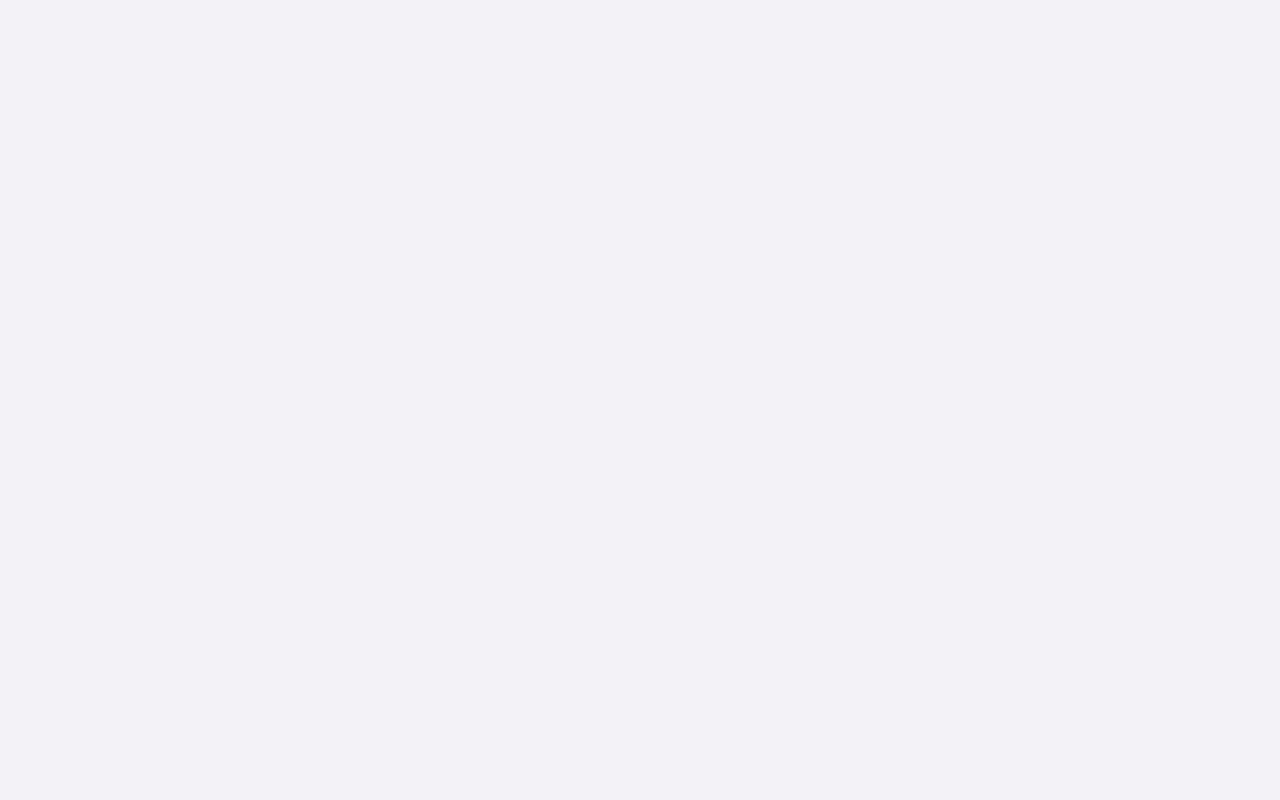
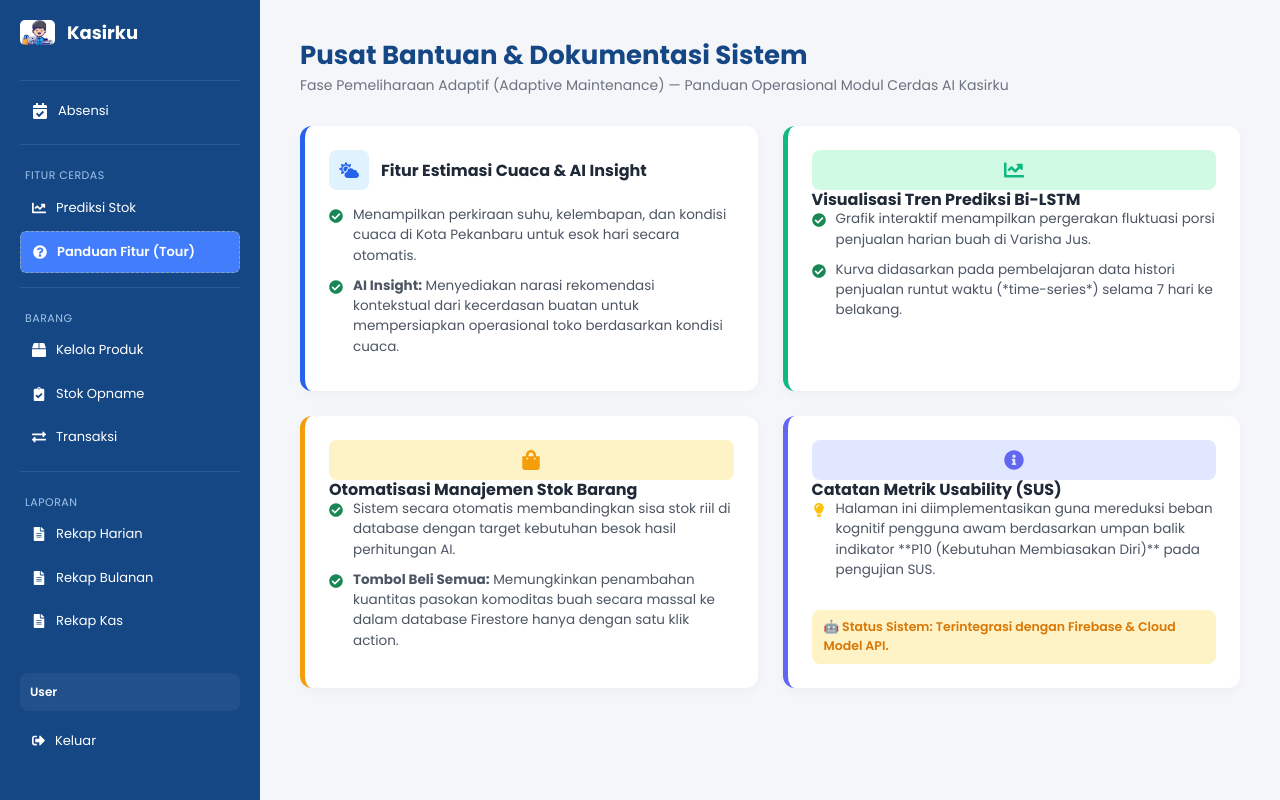
Before and after one commit to bimaaidil/FRONTEND-KASIRKU, a React (Vite) app: page /panduan in a window 1280 px wide. Before the commit this address had no page. Built offline with nearby package versions, Linux system fonts and the light colour scheme.

Commit message:
perubahan8

```diff
--- a/src/App.jsx
+++ b/src/App.jsx
@@ -24,6 +24,9 @@ import RekapKas from './pages/RekapKas';
 import DetailKas from './pages/DetailKas';
 import PrediksiStok from './pages/PrediksiStok';
 import StokOpname from './pages/StokOpname';
+
+// --- PERBAIKAN: IMPORT HALAMAN PANDUAN FITUR ADAPTIF ---
+import PanduanFitur from './pages/PanduanFitur';
 
 // Komponen Pembantu: Memastikan layar kembali ke atas setiap pindah halaman
 // Ini membantu pemicuan useEffect di halaman Transaksi agar lebih akurat
@@ -62,6 +65,9 @@ function App() {
         <Route path="/stok-opname" element={<StokOpname />} />
         <Route path="/prediksi" element={<PrediksiStok />} />
 
+        {/* --- PERBAIKAN: ROUTE KHUSUS MENU PANDUAN PEMELIHARAAN ADAPTIF --- */}
+        <Route path="/panduan" element={<PanduanFitur />} />
+
         {/* Point of Sale (POS) System */}
         <Route path="/transaksi" element={<Transaksi />} />
         <Route path="/keranjang" element={<Keranjang />} />
--- a/src/components/Sidebar.jsx
+++ b/src/components/Sidebar.jsx
@@ -46,17 +46,9 @@ const Sidebar = () => {
     if (isMobile) setIsOpen(false); // Otomatis tutup sidebar di HP setelah menu diklik
   };
 
-  // --- INTEGRASI PEMELIHARAAN ADAPTIF: FUNGSI RESET TUR PANDUAN CEPAT ---
+  // --- PERBAIKAN MUTLAK: MENGARAHKAN LANGSUNG KE HALAMAN DOKUMENTASI BARU (AMAN 100%) ---
   const handleTriggerTourGuide = () => {
-    // Memaksa reload state tour guide dengan menghapus penanda memori lokal (jika ada)
-    // dan langsung mengarahkan dosen ke halaman Prediksi Stok
-    localStorage.removeItem('hasRunPredictionTour');
-    handleNavigation('/prediksi');
-
-    // Memberikan pemicu event global agar dibaca oleh window listener halaman prediksi
-    setTimeout(() => {
-      window.dispatchEvent(new Event('startPredictionTour'));
-    }, 500);
+    handleNavigation('/panduan');
   };
 
   const handleLogout = async () => {
@@ -236,11 +228,11 @@ const Sidebar = () => {
           <FaChartLine size={14} /> <span>Prediksi Stok</span>
         </div>
 
-        {/* INTEGRASI AKSI PEMELIHARAAN ADAPTIF: MEMASUKKAN MENU RESET TOUR DI BAWAH PREDIKSI STOK */}
+        {/* MENU PEMELIHARAAN ADAPTIF AKAN MENJADI AKTIF JIKA SEWAKTU-WAKTU DIKLIK */}
         <div
-          style={styles.adaptiveHelpMenu}
+          style={isActive('/panduan') ? {...styles.adaptiveHelpMenu, backgroundColor: '#427dfc', color: 'white'} : styles.adaptiveHelpMenu}
           onClick={handleTriggerTourGuide}
-          title="Klik untuk memulai ulang panduan interaktif halaman prediksi AI"
+          title="Klik untuk melihat dokumentasi panduan fitur adaptif sistem"
         >
           <FaQuestionCircle size={14} /> <span>Panduan Fitur (Tour)</span>
         </div>
--- /dev/null
+++ b/src/pages/PanduanFitur.jsx
@@ -0,0 +1,125 @@
+// src/pages/PanduanFitur.jsx
+import React, { useState } from 'react';
+import Sidebar from '../components/Sidebar';
+import {
+  FaChartLine,
+  FaCloudSun,
+  FaShoppingBag,
+  FaInfoCircle,
+  FaLightbulb,
+  FaCheckCircle
+} from 'react-icons/fa';
+
+const PanduanFitur = () => {
+  const [isMobile] = useState(window.innerWidth <= 768);
+
+  const styles = {
+    container: { display: 'flex', minHeight: '100vh', backgroundColor: '#F5F6FA', fontFamily: "'Poppins', sans-serif" },
+    mainContent: {
+      marginLeft: isMobile ? '0px' : '260px',
+      flex: 1,
+      padding: isMobile ? '80px 20px 40px 20px' : '40px 40px',
+      backgroundColor: '#F5F6FA'
+    },
+    header: { marginBottom: '30px' },
+    title: { fontSize: '26px', fontWeight: 'bold', color: '#154784', margin: 0 },
+    subtitle: { fontSize: '14px', color: '#6b7280', marginTop: '4px' },
+    grid: { display: 'grid', gridTemplateColumns: isMobile ? '1fr' : '1fr 1fr', gap: '25px' },
+    card: { backgroundColor: 'white', borderRadius: '12px', padding: '24px', boxShadow: '0 4px 12px rgba(0,0,0,0.03)', borderLeft: '5px solid #2563eb' },
+    cardHeader: { display: 'flex', alignItems: 'center', gap: '12px', marginBottom: '15px' },
+    cardTitle: { fontSize: '16px', fontWeight: 'bold', color: '#1f2937', margin: 0 },
+    iconWrapper: { backgroundColor: '#e0f2fe', color: '#2563eb', padding: '10px', borderRadius: '8px', display: 'flex', alignItems: 'center', justifyContent: 'center' },
+    stepList: { paddingLeft: '0', listStyleType: 'none', margin: 0 },
+    stepItem: { display: 'flex', gap: '10px', fontSize: '13.5px', color: '#4b5563', marginBottom: '10px', alignItems: 'flex-start', lineHeight: '1.5' },
+    badge: { display: 'inline-flex', alignItems: 'center', gap: '6px', backgroundColor: '#fef3c7', color: '#d97706', padding: '8px 12px', borderRadius: '8px', fontSize: '12.5px', fontWeight: '600', marginTop: '20px', width: '100%' }
+  };
+
+  return (
+    <div style={styles.container}>
+      <Sidebar />
+
+      <div style={styles.mainContent}>
+        {/* HEADER HALAMAN */}
+        <div style={styles.header}>
+          <h2 style={styles.title}>Pusat Bantuan & Dokumentasi Sistem</h2>
+          <p style={styles.subtitle}>Fase Pemeliharaan Adaptif (Adaptive Maintenance) — Panduan Operasional Modul Cerdas AI Kasirku</p>
+        </div>
+
+        <div style={styles.grid}>
+          {/* KARTU 1: ESTIMASI CUACA */}
+          <div style={styles.card}>
+            <div style={styles.cardHeader}>
+              <div style={styles.iconWrapper}><FaCloudSun size={20} /></div>
+              <h4 style={styles.cardTitle}>Fitur Estimasi Cuaca & AI Insight</h4>
+            </div>
+            <ul style={styles.stepList}>
+              <li style={styles.stepItem}>
+                <FaCheckCircle className="text-success mt-1 flex-shrink-0" size={14} />
+                <span>Menampilkan perkiraan suhu, kelembapan, dan kondisi cuaca di Kota Pekanbaru untuk esok hari secara otomatis.</span>
+              </li>
+              <li style={styles.stepItem}>
+                <FaCheckCircle className="text-success mt-1 flex-shrink-0" size={14} />
+                <span><b>AI Insight:</b> Menyediakan narasi rekomendasi kontekstual dari kecerdasan buatan untuk mempersiapkan operasional toko berdasarkan kondisi cuaca.</span>
+              </li>
+            </ul>
+          </div>
+
+          {/* KARTU 2: GRAFIK PREDIKSI */}
+          <div style={{ ...styles.card, borderLeftColor: '#10b981' }}>
+            <div style={{ ...styles.iconWrapper, backgroundColor: '#d1fae5', color: '#10b981' }}>
+              <FaChartLine size={20} />
+            </div>
+            <h4 style={styles.cardTitle}>Visualisasi Tren Prediksi Bi-LSTM</h4>
+            <ul style={styles.stepList}>
+              <li style={styles.stepItem}>
+                <FaCheckCircle className="text-success mt-1 flex-shrink-0" size={14} />
+                <span>Grafik interaktif menampilkan pergerakan fluktuasi porsi penjualan harian buah di Varisha Jus.</span>
+              </li>
+              <li style={styles.stepItem}>
+                <FaCheckCircle className="text-success mt-1 flex-shrink-0" size={14} />
+                <span>Kurva didasarkan pada pembelajaran data histori penjualan runtut waktu (*time-series*) selama 7 hari ke belakang.</span>
+              </li>
+            </ul>
+          </div>
+
+          {/* KARTU 3: AKSI BELANJA */}
+          <div style={{ ...styles.card, borderLeftColor: '#f59e0b' }}>
+            <div style={{ ...styles.iconWrapper, backgroundColor: '#fef3c7', color: '#f59e0b' }}>
+              <FaShoppingBag size={20} />
+            </div>
+            <h4 style={styles.cardTitle}>Otomatisasi Manajemen Stok Barang</h4>
+            <ul style={styles.stepList}>
+              <li style={styles.stepItem}>
+                <FaCheckCircle className="text-success mt-1 flex-shrink-0" size={14} />
+                <span>Sistem secara otomatis membandingkan sisa stok riil di database dengan target kebutuhan besok hasil perhitungan AI.</span>
+              </li>
+              <li style={styles.stepItem}>
+                <FaCheckCircle className="text-success mt-1 flex-shrink-0" size={14} />
+                <span><b>Tombol Beli Semua:</b> Memungkinkan penambahan kuantitas pasokan komoditas buah secara massal ke dalam database Firestore hanya dengan satu klik action.</span>
+              </li>
+            </ul>
+          </div>
+
+          {/* KARTU 4: CATATAN AKADEMIS FOR SIDANG */}
+          <div style={{ ...styles.card, borderLeftColor: '#6366f1' }}>
+            <div style={{ ...styles.iconWrapper, backgroundColor: '#e0e7ff', color: '#6366f1' }}>
+              <FaInfoCircle size={20} />
+            </div>
+            <h4 style={styles.cardTitle}>Catatan Metrik Usability (SUS)</h4>
+            <ul style={styles.stepList}>
+              <li style={styles.stepItem}>
+                <FaLightbulb className="text-warning mt-1 flex-shrink-0" size={14} />
+                <span>Halaman ini diimplementasikan guna mereduksi beban kognitif pengguna awam berdasarkan umpan balik indikator **P10 (Kebutuhan Membiasakan Diri)** pada pengujian SUS.</span>
+              </li>
+            </ul>
+            <div style={styles.badge}>
+              🤖 Status Sistem: Terintegrasi dengan Firebase & Cloud Model API.
+            </div>
+          </div>
+        </div>
+      </div>
+    </div>
+  );
+};
+
+export default PanduanFitur;
```
